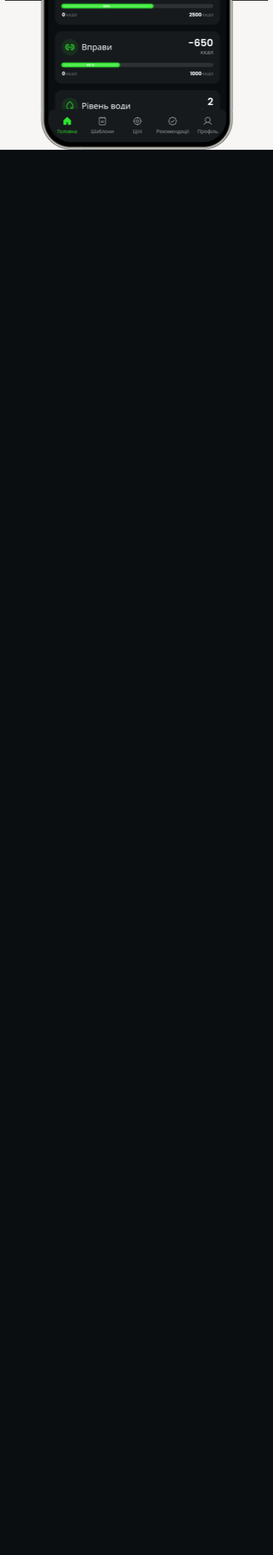
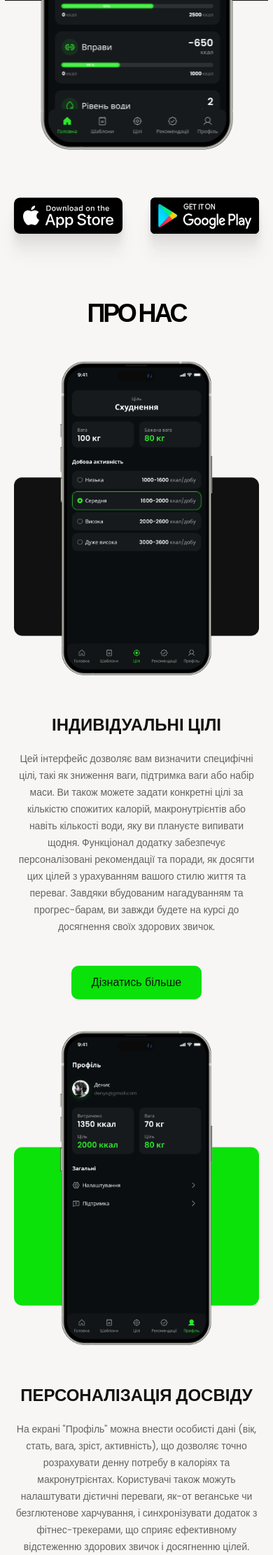
Before and after one commit to rostok2/RelifeBody, a Flask app: page / in a window 390 px wide. Shown: the part 630-2852 px from the top of the page at 70% size. Before the commit the page ends 844 px from the top, so only its background shows below. Run offline with Flask 3, Linux system fonts and the light colour scheme.

Commit message:
add about-section with adaptiv

```diff
--- a/static/style.css
+++ b/static/style.css
@@ -22,6 +22,7 @@ body {
     display: flex !important;
 }
 
+/* header */
 .header {
     background-image: url(images/landingPage1/bg.png);
     background-repeat: no-repeat;
@@ -178,12 +179,128 @@ body {
     height: auto;
 }
 
+
+/* about section */
 .about-section {
+    margin-top: 287px;
 
 }
 
+.about-section .container {
+    margin: 0 auto;
+}
+
+.download-links {
+    margin: 0 auto;
+    max-width: 451px;
+    display: flex;
+    justify-content: center;
+}
+
+
+.about-section h1 {
+    text-align: center;
+    font-size: 56px;
+    font-style: normal;
+    font-weight: 700;
+    line-height: 100%;
+    letter-spacing: -3px;
+    text-transform: uppercase;
+    margin-top: 90px;
+}
+
+.features {
+    margin-top: 156px;
+    display: flex;
+    flex-direction: column;
+    gap: 159px;
+}
+
+.feature-item {
+    display: flex;
+    align-items: center;
+    gap: 60px;
+    justify-content: space-evenly;
+}
+
+.feature-text {
+    display: flex;
+    flex-direction: column;
+    align-items: flex-start;
+    max-width: 596px;
+    padding-left: 35px;
+    padding-bottom: 25px;
+}
+
+.feature-text p {
+    color: #636363;
+    font-size: 16px;
+    font-style: normal;
+    font-weight: 400;
+    line-height: 24px;
+    text-align: left;
+    position: relative;
+    top: -10px;
+}
+
+.feature-text h2 {
+    color: var(--Black, #111);
+    font-size: 32px;
+    font-style: normal;
+    font-weight: 600;
+    line-height: 100%;
+    text-transform: uppercase;
+}
+
+.feature-text .highlight {
+    color: #111;
+    font-size: 16px;
+    font-style: normal;
+    font-weight: 600;
+    line-height: 24px;
+}
+
+.button1 {
+    border: none;
+    border-radius: 10px;
+    background: #0AE20A; width: 186px; height: 48px;
+    color: #111111;
+    font-size: 16px;
+    font-weight: 400;
+    line-height: 24px;
+    word-wrap: break-word;
+    margin-top: 20px;
+}
+
+.button2 {
+    border-radius: 8px;
+    border: 1px solid #111; width: 186px; height: 48px;
+    color: #111111;
+    font-size: 16px;
+    font-weight: 400;
+    line-height: 24px;
+    word-wrap: break-word;
+    margin-top: 20px;
+}
+
+.feature-item.reverse {
+    flex-direction: row-reverse;
+}
+
+.feature-item.reverse .feature-text {
+    margin-left: 35px;
+    padding-left: 0;
+}
+
+.feature-item.reverse img {
+    padding-left: 100px;
+}
+
+
 /* Медіа-запити для адаптивних розмірів */
 @media (max-width: 1024px) {
+
+    /* header */
     .logoNav, .imgForBurger {
         height: 38px;
     }
@@ -221,9 +338,76 @@ body {
     .nav .nav-menu {
         padding-right: 70px;
     }
+
+    .download-links {
+        padding-left: 3.7%;
+    }
+
+    /* about section */
+    .feature-item {
+        margin: 0 20px;
+        gap: 10px;
+    }
+
+    .feature-item.reverse img {
+        padding-left: 40px; /* Зміщення зображення вліво для .reverse */
+    }
+
+}
+
+@media (max-width: 860px) {
+
+    /* about section */
+    .about-section {
+        margin-top: 150px;
+    }
+
+    .download-links {
+        padding-left: 1%;
+    }
+
+    .about-section h1 {
+        margin-top: 40px;
+    }
+
+    .features {
+        gap: 50px;
+        margin-top: 100px;
+    }
+    .feature-item {
+        flex-direction: column;
+        justify-content: center;
+        gap: 40px;
+    }
+    .feature-item.reverse {
+        flex-direction: column;
+    }
+    .feature-item img {
+        padding-left: 0;
+    }
+
+    .feature-item.reverse img {
+        padding-left: 0;
+    }
+
+    .feature-text {
+        padding-left: 0;
+        margin-left: 0;
+        align-items: center;
+    }
+
+    .feature-item.reverse .feature-text {
+        margin-left: 0;
+    }
+
+    .feature-text p {
+        text-align: center;
+    }
 }
 
 @media (max-width: 768px) {
+
+    /* header */
     .logoNav, .imgForBurger {
         height: 36px;
     }
@@ -293,11 +477,16 @@ body {
         display: flex;
         max-height: 24px;
     }
+
+    /* about section */
+    .about-section {
+        margin-top: 200px;
+    }
 }
 
 
 @media (max-width: 600px) {
-
+    /* header */
     .hero-text h1 {
         font-size: 30px;
     }
@@ -322,9 +511,20 @@ body {
         margin-bottom: 30px;
     }
 
+    /* about section */
+    .about-section {
+        margin-top: 280px;
+    }
+
+    .about-section img {
+        width: 100%;
+    }
+
 }
 
 @media (max-width: 430px) {
+
+    /* header */
     .logoNav, .imgForBurger {
         height: 36px;
     }
@@ -353,9 +553,37 @@ body {
         margin-bottom: 30px;
     }
 
+    /* about section */
+    .download-links {
+        padding-left: 0;
+    }
+
+    .about-section h1 {
+        font-size: 36px;
+    }
+
+    .features {
+        gap: 20px;
+        margin-top: 50px;
+    }
+
+    .feature-text p {
+        font-size: 14px;
+    }
+
+    .feature-text h2 {
+        font-size: 24px;
+    }
+
+    .feature-text .highlight {
+        font-size: 14px;
+    }
+
 }
 
 @media (max-width: 375px) {
+
+    /* header */
     .phone-photo .mCentral {
         width: 150%;
     }
@@ -368,3 +596,10 @@ body {
         font-size: 21px;
     }
 }
+
+@media (max-width: 320px){
+    /* about section */
+    .about-section {
+        margin-top: 180px;
+    }
+}
--- a/templates/page1.html
+++ b/templates/page1.html
@@ -51,7 +51,7 @@
     <img src="static/images/landingPage1/mockupsCentral.png" class="mCentral">
     <img src="static/images/landingPage1/mockupsRight.png" class="m">
 </div>
-<!--
+
 <section class="about-section">
     <div class="container">
         <div class="download-links">
@@ -59,35 +59,50 @@
             <a href="#"><img src="static/images/landingPage1/GoogleDownload.svg" alt="Download on Google"></a>
         </div>
         <h1>Про нас</h1>
-        <div class="features-grid">
+        <div class="features">
             <div class="feature-item">
-                <img src="static/images/landingPage1/iPhone15PlusWithRectangl1.png" alt="Feature 1">
+                <img src="static/images/landingPage1/iPhone15PlusWithRectangl1.png" class="phone1">
                 <div class="feature-text">
                     <h2>Індивідуальні Цілі</h2>
-                    <p>Цей інтерфейс дозволяє вам визначити специфічні цілі, такі як зниження ваги, підтримка ваги або набір маси. Ви також можете задати конкретні цілі за кількістю спожитих калорій, макронутрієнтів або навіть кількості води, яку ви плануєте випивати щодня. Функціонал додатку забезпечує персоналізовані рекомендації та поради, як досягти цих цілей з урахуванням вашого стилю життя та переваг. Завдяки вбудованим нагадуванням та прогрес-барам, ви завжди будете на курсі до досягнення своїх здорових звичок.</p>
-                    <button>Дізнатись більше</button>
+                    <p>Цей інтерфейс дозволяє вам визначити специфічні цілі, такі як
+                        зниження ваги, підтримка ваги або набір маси. Ви також можете
+                        задати конкретні цілі за кількістю спожитих калорій, макронутрієнтів
+                        або навіть кількості води, яку ви плануєте випивати щодня. Функціонал
+                        додатку забезпечує персоналізовані рекомендації та поради, як досягти цих
+                        цілей з урахуванням вашого стилю життя та переваг. Завдяки вбудованим нагадуванням
+                        та прогрес-барам, ви завжди будете на курсі до досягнення своїх здорових звичок.</p>
+                    <button class="button1">Дізнатись більше</button>
+                </div>
+            </div>
+            <div class="feature-item reverse">
+                <img src="static/images/landingPage1/iPhone15PlusWithRectangl2.png" class="phone2">
+                <div class="feature-text reverse">
+                    <h2>Персоналізація досвіду</h2>
+                    <p>На екрані "Профіль" можна внести особисті дані (вік, стать, вага, зріст, активність),
+                        що дозволяє точно розрахувати денну потребу в калоріях та макронутрієнтах.
+                        Користувачі також можуть налаштувати дієтичні переваги, як-от веганське чи безглютенове
+                        харчування, і синхронізувати додаток з фітнес-трекерами, що сприяє ефективному відстеженню
+                        здорових звичок і досягненню цілей.</p>
+                    <button class="button2">Дізнатись більше</button>
                 </div>
             </div>
             <div class="feature-item">
-                <img src="static/images/landingPage1/iPhone15PlusWithRectangl2.png" alt="Feature 2">
-                <div class="feature-text">
-                    <h2>Персоналізація досвіду</h2>
-                    <p>На екрані "Профіль" можна внести особисті дані (вік, стать, вага, зріст, активність), що дозволяє точно розрахувати денну потребу в калоріях та макронутрієнтах. Користувачі також можуть налаштувати дієтичні переваги, як-от веганське чи безглютенове харчування, і синхронізувати додаток з фітнес-трекерами, що сприяє ефективному відстеженню здорових звичок і досягненню цілей.</p>
-                    <button>Дізнатись більше</button>
-                </div>
-            </div>
-            <div class="feature-item">
-                <img src="static/images/landingPage1/iPhone15PlusWithRectangl3.png" alt="Feature 3">
+                <img src="static/images/landingPage1/iPhone15PlusWithRectangl3.png" class="phone3">
                 <div class="feature-text">
                     <h2>Додавання їжі з легкістю</h2>
-                    <p>З ReliefBody ви можете легко додавати продукти до свого щоденника харчування. Використовуючи сучасні технології, наш додаток дозволяє сканувати штрих-коди продуктів для швидкого вводу, а також вручну вводити їжу через зручний інтерфейс пошуку. Крім того, ви можете створювати власні страви та враховувати рецепти, забезпечуючи точний облік калорій та макронутрієнтів для повного контролю над вашим раціоном.</p>
-                    <button>Дізнатись більше</button>
+                    <p>З <span class="highlight">ReliefBody</span> ви можете легко додавати продукти
+                        до свого щоденника харчування. Використовуючи сучасні технології, наш додаток
+                        дозволяє сканувати штрих-коди продуктів для швидкого вводу, а також вручну
+                        вводити їжу через зручний інтерфейс пошуку. Крім того, ви можете створювати
+                        власні страви та враховувати рецепти, забезпечуючи точний облік калорій та
+                        макронутрієнтів для повного контролю над вашим раціоном.</p>
+                    <button class="button1">Дізнатись більше</button>
                 </div>
             </div>
         </div>
     </div>
 </section>
-
+<!--
 <section class="testimonials">
     <div class="container">
         <h1>Наші клієнти</h1>
```
